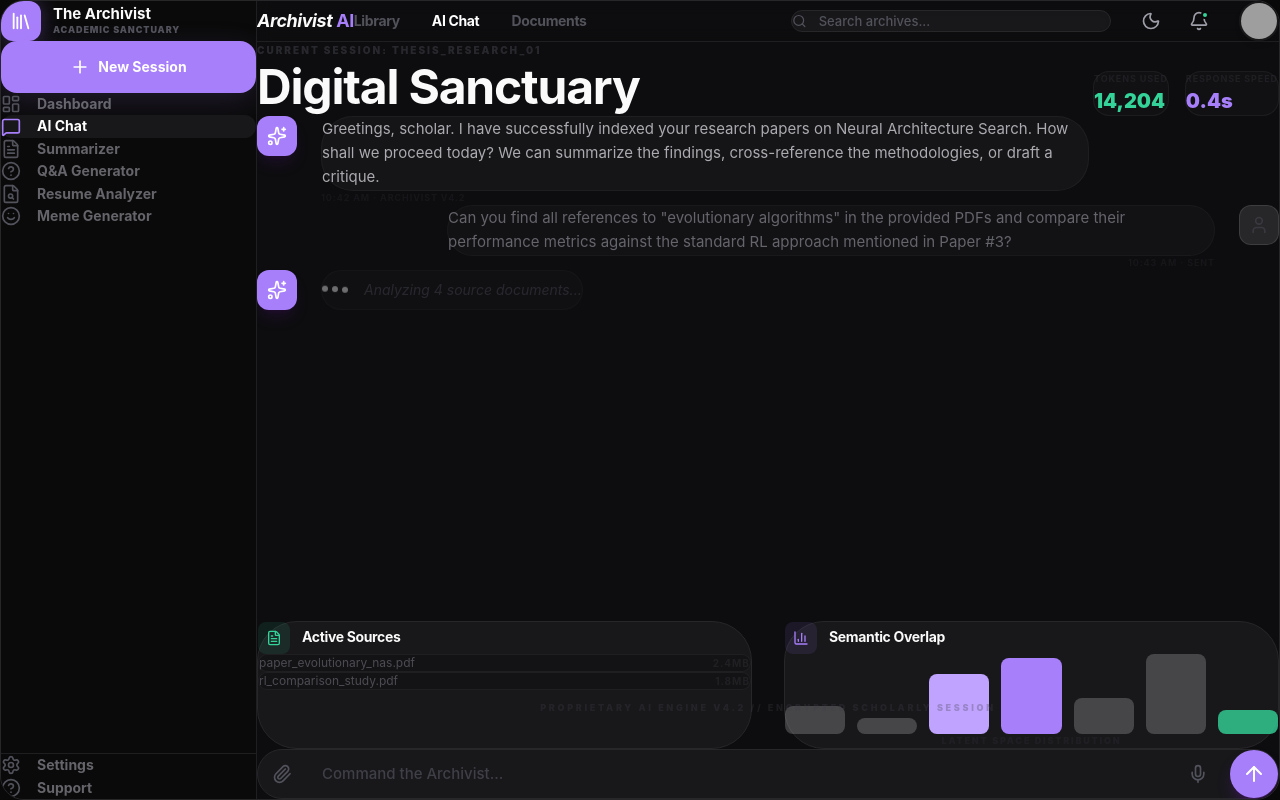
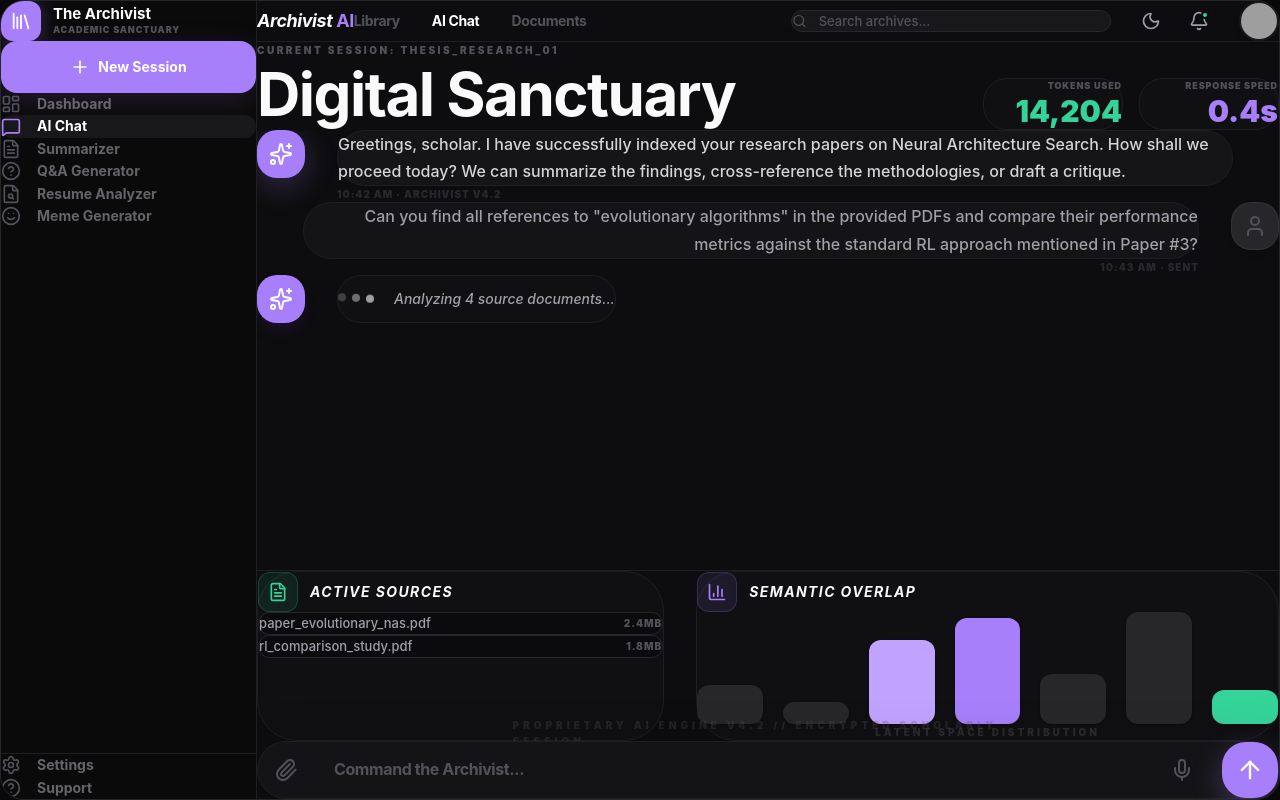
Before and after one commit to sudip-kumar-prasad/Archivist_AI, a React (Vite) app in the folder client/: page /chat in a window 1280 px wide. Built offline with nearby package versions, Linux system fonts and the light colour scheme; grey boxes are pictures that could not be loaded.

Commit message:
UI Refinement: AI Chat pixel-perfect adjustments

```diff
--- a/client/src/pages/AIChat.jsx
+++ b/client/src/pages/AIChat.jsx
@@ -7,74 +7,77 @@ import {
   BarChart3,
   Sparkles,
   User,
-  Zap
+  Zap,
+  CheckCircle2,
+  Trash2,
+  MoreVertical
 } from 'lucide-react'
 
 export default function AIChat() {
   return (
-    <div className="animate-fade-in max-w-7xl mx-auto flex flex-col h-full space-y-8 pb-12">
+    <div className="animate-fade-in max-w-7xl mx-auto flex flex-col h-full space-y-12 pb-16">
       {/* Sessions Header */}
-      <div className="flex items-end justify-between">
-        <div className="space-y-3">
-          <p className="text-[10px] font-black uppercase tracking-[0.2em] text-zinc-600 opacity-40">
+      <div className="flex items-end justify-between px-2">
+        <div className="space-y-4">
+          <p className="text-[10px] font-black uppercase tracking-[0.25em] text-[#52525b]">
             CURRENT SESSION: THESIS_RESEARCH_01
           </p>
-          <h1 className="text-5xl font-extrabold tracking-tight text-white">Digital Sanctuary</h1>
+          <h1 className="text-6xl font-black tracking-tight text-white leading-tight">Digital Sanctuary</h1>
         </div>
         <div className="flex gap-4">
-          <div className="p-4 rounded-2xl bg-zinc-800/20 border border-white/5 space-y-1">
-             <p className="text-[9px] font-bold uppercase text-zinc-700 opacity-30 tracking-widest text-right">Tokens Used</p>
-             <p className="text-xl font-black text-archivist-green">14,204</p>
+          <div className="p-5 rounded-3xl bg-[#141416]/50 border border-[#1f1f22] space-y-2 min-w-[140px] text-right">
+             <p className="text-[9px] font-black uppercase text-[#52525b] tracking-widest">TOKENS USED</p>
+             <p className="text-3xl font-black text-[#34d399]">14,204</p>
           </div>
-          <div className="p-4 rounded-2xl bg-zinc-800/20 border border-white/5 space-y-1">
-             <p className="text-[9px] font-bold uppercase text-zinc-700 opacity-30 tracking-widest text-right">Response Speed</p>
-             <p className="text-xl font-black text-archivist-purple">0.4s</p>
+          <div className="p-5 rounded-3xl bg-[#141416]/50 border border-[#1f1f22] space-y-2 min-w-[140px] text-right">
+             <p className="text-[9px] font-black uppercase text-[#52525b] tracking-widest">RESPONSE SPEED</p>
+             <p className="text-3xl font-black text-[#a87ffb]">0.4s</p>
           </div>
         </div>
       </div>
 
       {/* Chat Area */}
-      <div className="flex-1 space-y-8 overflow-y-auto px-2">
+      <div className="flex-1 space-y-10 overflow-y-auto px-2 pr-6 custom-scrollbar">
         {/* Assistant Message */}
-        <div className="flex gap-6 group">
-          <div className="w-10 h-10 rounded-xl bg-archivist-purple flex items-center justify-center shrink-0 shadow-lg shadow-purple-900/20">
-            <Sparkles size={20} className="text-white" />
+        <div className="flex gap-8 group">
+          <div className="w-12 h-12 rounded-[1.25rem] bg-[#a87ffb] flex items-center justify-center shrink-0 shadow-[0_8px_30px_rgba(168,127,251,0.25)]">
+            <Sparkles size={24} className="text-white" />
           </div>
-          <div className="space-y-2 max-w-3xl">
-            <div className="p-8 rounded-[2rem] border border-white/5 text-[15px] leading-relaxed text-zinc-300 opacity-80 bg-archivist-card">
+          <div className="space-y-3 max-w-4xl">
+            <div className="p-10 rounded-[2.5rem] border border-[#1f1f22] text-[16px] leading-[1.7] text-zinc-300 font-medium bg-[#18181b]/80 shadow-sm transition group-hover:bg-[#18181b]">
               Greetings, scholar. I have successfully indexed your research papers on Neural Architecture Search. How shall we proceed today? We can summarize the findings, cross-reference the methodologies, or draft a critique.
             </div>
-            <p className="text-[9px] font-bold uppercase tracking-widest text-zinc-700 opacity-20 px-2 transition group-hover:opacity-40">
+            <p className="text-[10px] font-black uppercase tracking-widest text-[#52525b] px-4 opacity-40 group-hover:opacity-100 transition duration-300">
               10:42 AM · ARCHIVIST V4.2
             </p>
           </div>
         </div>
 
         {/* User Message */}
-        <div className="flex flex-row-reverse gap-6 group">
-          <div className="w-10 h-10 rounded-xl bg-zinc-800 flex items-center justify-center shrink-0 border border-white/10">
-            <User size={20} className="text-zinc-600 opacity-40" />
+        <div className="flex flex-row-reverse gap-8 group">
+          <div className="w-12 h-12 rounded-[1.25rem] bg-[#27272a] flex items-center justify-center shrink-0 border border-white/5 shadow-md">
+            <User size={24} className="text-[#52525b]" />
           </div>
-          <div className="space-y-2 max-w-3xl">
-            <div className="p-8 rounded-[2rem] bg-zinc-800/40 border border-white/5 text-[15px] leading-relaxed text-zinc-400 opacity-60">
+          <div className="space-y-3 max-w-4xl text-right">
+            <div className="p-10 rounded-[2.5rem] bg-[#27272a]/30 border border-[#1f1f22] text-[16px] leading-[1.7] text-zinc-400 font-medium transition group-hover:bg-[#27272a]/40 group-hover:text-zinc-300">
               Can you find all references to "evolutionary algorithms" in the provided PDFs and compare their performance metrics against the standard RL approach mentioned in Paper #3?
             </div>
-            <p className="text-[9px] font-bold uppercase tracking-widest text-zinc-700 opacity-20 px-2 text-right transition group-hover:opacity-40">
+            <p className="text-[10px] font-black uppercase tracking-widest text-[#52525b] px-4 opacity-40 group-hover:opacity-100 transition duration-300">
               10:43 AM · SENT
             </p>
           </div>
         </div>
 
         {/* Typing Indicator */}
-        <div className="flex gap-6">
-          <div className="w-10 h-10 rounded-xl bg-archivist-purple flex items-center justify-center shrink-0 shadow-lg shadow-purple-900/20">
-            <Sparkles size={20} className="text-white" />
+        <div className="flex gap-8">
+          <div className="w-12 h-12 rounded-[1.25rem] bg-[#a87ffb] flex items-center justify-center shrink-0 shadow-lg shadow-purple-900/20">
+            <Sparkles size={24} className="text-white" />
           </div>
-          <div className="flex items-center gap-4 p-5 rounded-[2rem] bg-archivist-card border border-white/5 italic text-sm text-zinc-600 opacity-40">
-             <div className="flex gap-1">
-               <span className="w-1.5 h-1.5 rounded-full bg-white animate-bounce [animation-delay:-0.3s]"></span>
-               <span className="w-1.5 h-1.5 rounded-full bg-white animate-bounce [animation-delay:-0.15s]"></span>
-               <span className="w-1.5 h-1.5 rounded-full bg-white animate-bounce"></span>
+          <div className="flex items-center gap-5 p-6 rounded-[2.5rem] bg-[#141416]/50 border border-[#1f1f22] italic text-[14px] text-[#a1a1aa] font-medium">
+             <div className="flex gap-1.5">
+               <span className="w-2 h-2 rounded-full bg-white opacity-20 animate-bounce [animation-delay:-0.3s]"></span>
+               <span className="w-2 h-2 rounded-full bg-white opacity-40 animate-bounce [animation-delay:-0.15s]"></span>
+               <span className="w-2 h-2 rounded-full bg-white opacity-60 animate-bounce"></span>
              </div>
              Analyzing 4 source documents...
           </div>
@@ -82,67 +85,74 @@ export default function AIChat() {
       </div>
 
       {/* Analysis Panels */}
-      <div className="grid grid-cols-1 md:grid-cols-2 gap-8">
-        <div className="p-8 rounded-[2.5rem] border border-archivist-border space-y-6 bg-archivist-card">
+      <div className="grid grid-cols-1 md:grid-cols-12 gap-8 items-stretch pt-6 border-t border-[#1f1f22]">
+        {/* Active Sources */}
+        <div className="md:col-span-5 p-10 rounded-[2.5rem] border border-[#1f1f22] space-y-8 bg-[#141416]/50 transition hover:bg-[#18181b]">
           <div className="flex items-center gap-3">
-            <div className="w-8 h-8 rounded-lg bg-archivist-green/10 flex items-center justify-center text-archivist-green">
-              <FileText size={16} />
+            <div className="w-10 h-10 rounded-xl bg-[#34d399]/10 flex items-center justify-center text-[#34d399] border border-[#34d399]/20 shadow-inner">
+              <FileText size={20} />
             </div>
-            <h3 className="text-sm font-bold tracking-tight text-white">Active Sources</h3>
+            <h3 className="text-lg font-black tracking-tight text-white uppercase italic tracking-widest text-sm">Active Sources</h3>
           </div>
-          <div className="space-y-2">
+          <div className="space-y-3">
              {[
                { name: 'paper_evolutionary_nas.pdf', size: '2.4MB' },
                { name: 'rl_comparison_study.pdf', size: '1.8MB' }
              ].map((s, i) => (
-               <div key={i} className="flex items-center justify-between p-4 rounded-xl bg-black/20 border border-white/5">
-                 <span className="text-xs text-zinc-500 opacity-60">{s.name}</span>
-                 <span className="text-[10px] uppercase font-bold text-zinc-700 opacity-30 tracking-widest">{s.size}</span>
+               <div key={i} className="flex items-center justify-between p-5 rounded-2xl bg-black/30 border border-[#27272a] transition hover:border-[#a87ffb]/30 group">
+                 <span className="text-[13px] text-zinc-400 font-medium group-hover:text-white transition">{s.name}</span>
+                 <span className="text-[10px] font-black uppercase text-[#52525b] tracking-widest">{s.size}</span>
                </div>
              ))}
           </div>
         </div>
 
-        <div className="p-8 rounded-[2.5rem] border border-archivist-border space-y-6 bg-archivist-card">
+        {/* Semantic Overlap */}
+        <div className="md:col-span-7 p-10 rounded-[2.5rem] border border-[#1f1f22] space-y-8 bg-[#141416]/50 transition hover:bg-[#18181b]">
           <div className="flex items-center gap-3">
-            <div className="w-8 h-8 rounded-lg bg-archivist-purple/10 flex items-center justify-center text-archivist-purple">
-              <BarChart3 size={16} />
+            <div className="w-10 h-10 rounded-xl bg-[#a87ffb]/10 flex items-center justify-center text-[#a87ffb] border border-[#a87ffb]/20 shadow-inner">
+              <BarChart3 size={20} />
             </div>
-            <h3 className="text-sm font-bold tracking-tight text-white">Semantic Overlap</h3>
+            <h3 className="text-lg font-black tracking-tight text-white uppercase italic tracking-widest text-sm">Semantic Overlap</h3>
           </div>
-          <div className="h-20 flex items-end gap-3 px-2">
-            {[35, 20, 75, 95, 45, 100, 30].map((h, i) => (
-              <div key={i} className={`flex-1 rounded-lg transition-all ${i >= 2 && i <= 3 ? 'opacity-100' : (i === 6 ? 'opacity-80' : 'opacity-20')}`}
-                   style={{
-                     height: `${h}%`,
-                     background: i === 2 ? '#c0a3ff' : (i === 3 ? '#a87ffb' : (i === 6 ? '#34d399' : 'white'))
-                   }}></div>
-            ))}
+          <div className="space-y-6">
+            <div className="h-28 flex items-end gap-5 px-6 pb-2">
+              {[35, 20, 75, 95, 45, 100, 30].map((h, i) => {
+                const colors = ['#27272a', '#27272a', '#c0a3ff', '#a87ffb', '#27272a', '#27272a', '#34d399']
+                return (
+                  <div key={i} className="flex-1 rounded-xl transition-all hover:brightness-110 shadow-sm"
+                       style={{
+                         height: `${h}%`,
+                         backgroundColor: colors[i]
+                       }}></div>
+                )
+              })}
+            </div>
+            <p className="text-[10px] font-black uppercase tracking-[0.3em] text-[#52525b] text-center opacity-40">Latent Space Distribution</p>
           </div>
-          <p className="text-[9px] font-black uppercase tracking-[0.2em] text-zinc-700 opacity-20 text-center">Latent Space Distribution</p>
         </div>
       </div>
 
       {/* Input Area */}
-      <div className="relative group">
-        <div className="absolute -top-12 left-1/2 -translate-x-1/2 text-[9px] font-black uppercase tracking-[0.3em] text-zinc-700 opacity-30 group-focus-within:opacity-50 transition">
+      <div className="relative pt-6 group">
+        <div className="absolute -top-6 left-1/2 -translate-x-1/2 text-[10px] font-black uppercase tracking-[0.4em] text-[#52525b] opacity-30 group-focus-within:opacity-60 transition duration-500">
           PROPRIETARY AI ENGINE V4.2 // ENCRYPTED SCHOLARLY SESSION
         </div>
-        <div className="relative flex items-center gap-4 p-3 pr-4 rounded-[2.5rem] bg-zinc-900 border border-archivist-border transition-all group-focus-within:border-archivist-purple/50 group-focus-within:shadow-[0_0_50px_-12px_rgba(168,127,251,0.25)]">
-          <button className="w-12 h-12 rounded-full flex items-center justify-center text-zinc-600 hover:text-white transition">
-            <Paperclip size={20} />
+        <div className="relative flex items-center gap-5 p-4 pr-5 rounded-[3rem] bg-[#141416] border border-[#1f1f22] shadow-[0_15px_60px_-15px_rgba(0,0,0,0.5)] transition-all group-focus-within:border-[#a87ffb]/50 group-focus-within:shadow-[0_0_80px_-20px_rgba(168,127,251,0.2)]">
+          <button className="w-14 h-14 rounded-full flex items-center justify-center text-[#52525b] hover:text-white transition-colors duration-300 active:scale-95">
+            <Paperclip size={24} />
           </button>
           <input
             type="text"
             placeholder="Command the Archivist..."
-            className="flex-1 bg-transparent border-none outline-none text-white placeholder-zinc-700 text-[15px] font-medium"
+            className="flex-1 bg-transparent border-none outline-none text-white placeholder-[#52525b] text-[16px] font-bold tracking-tight px-2"
           />
-          <div className="flex items-center gap-3">
-            <button className="w-10 h-10 rounded-full flex items-center justify-center text-zinc-600 hover:text-white transition">
-              <Mic size={20} />
+          <div className="flex items-center gap-4">
+            <button className="w-12 h-12 rounded-full flex items-center justify-center text-[#52525b] hover:text-white transition-colors duration-300 active:scale-95">
+              <Mic size={24} />
             </button>
-            <button className="w-12 h-12 rounded-full bg-archivist-purple text-white flex items-center justify-center shadow-lg shadow-purple-900/40 hover:scale-105 active:scale-95 transition">
-              <ArrowUp size={24} />
+            <button className="w-14 h-14 rounded-[1.5rem] bg-[#a87ffb] text-white flex items-center justify-center shadow-[0_10px_30px_rgba(168,127,246,0.3)] hover:scale-105 active:scale-95 transition-all duration-300">
+              <ArrowUp size={28} />
             </button>
           </div>
         </div>
```
